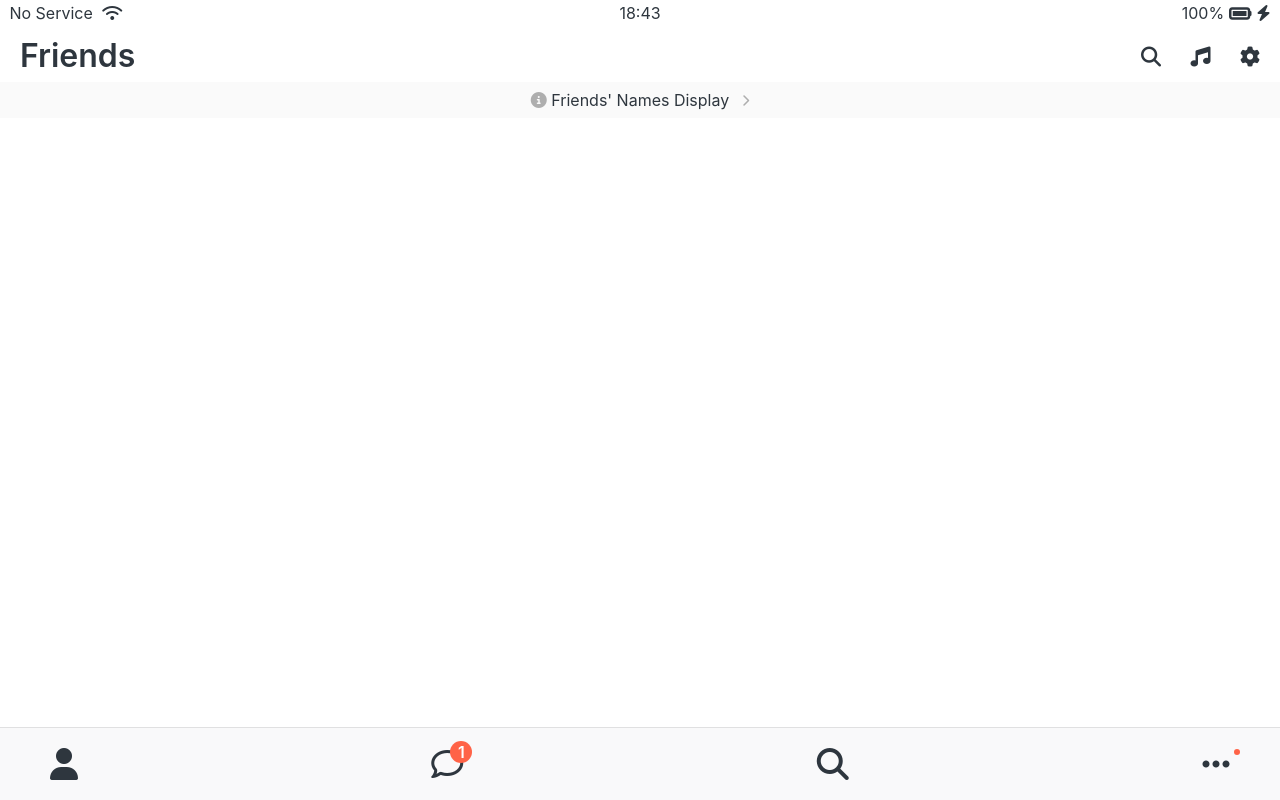
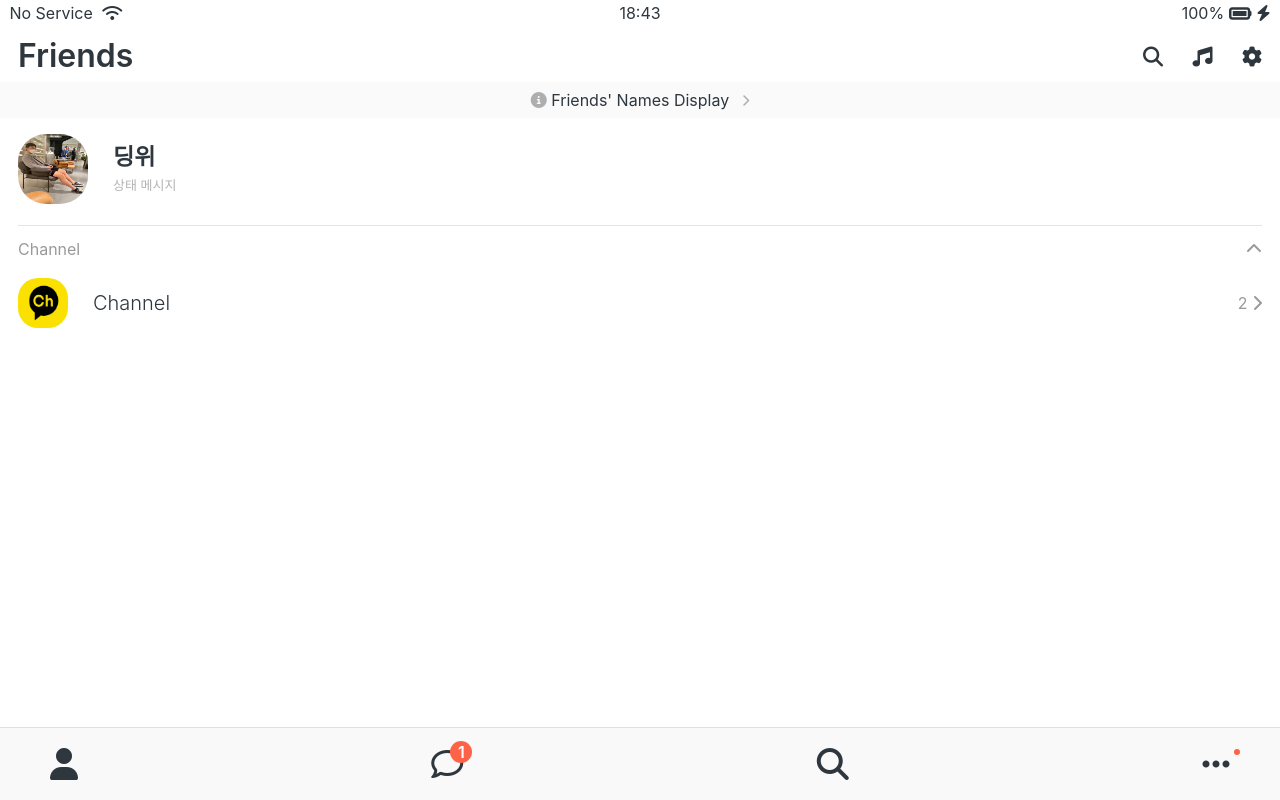
Before and after one commit to wjddn3711/cloning_practice, a plain HTML site: page friends.html in a window 1280 px wide. Drawn offline with Linux system fonts and the light colour scheme.

Commit message:
friend sheet update

```diff
--- a/CSS/components/screen-header.css
+++ b/CSS/components/screen-header.css
@@ -1,8 +1,8 @@
 .screen-header {
   margin-top: 40px;
   margin-bottom: 10px;
-  margin-left: 20px;
-  margin-right: 20px;
+  margin-left: var(--horizontal-space);
+  margin-right: var(--horizontal-space);
   /* padding: 10px; */
   display: flex;
   justify-content: space-between;
--- /dev/null
+++ b/CSS/components/user-component.css
@@ -0,0 +1,51 @@
+/* .user-component {
+  border-bottom: 1px solid rgba(0, 0, 0, 0.1);
+} */
+.user-component,
+.user-component__column:first-child {
+  display: flex;
+  padding: 8px 0px;
+  align-items: center;
+}
+
+.user-component {
+  justify-content: space-between;
+}
+
+.user-component__column:last-child {
+  color: rgba(0, 0, 0, 0.4);
+}
+
+.user-component__avatar {
+  width: 60px;
+  height: 60px;
+  border-radius: 28px;
+  margin-right: 25px;
+}
+
+.user-component__title {
+  font-size: 23px;
+  font-weight: 600;
+}
+
+.user-component__subtitle {
+  margin-top: 10px;
+  font-size: 13px;
+  color: rgba(0, 0, 0, 0.3);
+}
+
+.user-component__avatar--xl {
+  width: 70px;
+  height: 70px;
+}
+
+.user-component__avatar--sm {
+  width: 50px;
+  height: 50px;
+  border-radius: 20px;
+}
+
+.user-component__title--not-bold {
+  font-size: 20px;
+  font-weight: 300;
+}
--- a/CSS/screens/friends.css
+++ b/CSS/screens/friends.css
@@ -4,6 +4,7 @@
   background-color: rgba(0, 0, 0, 0.02);
   padding: 10px 0px;
   font-size: 16px;
+  /* margin-bottom: 10px; */
 }
 
 #friends-display-link span {
@@ -13,3 +14,19 @@
 #friends-display-link i {
   color: rgba(0, 0, 0, 0.3);
 }
+
+.friends-screen__channel {
+  margin: 5px 0px;
+  border-top: 1px solid rgba(0, 0, 0, 0.1);
+  padding-top: 15px;
+}
+
+.friends-screen__channel-header {
+  color: rgba(0, 0, 0, 0.4);
+  display: flex;
+  justify-content: space-between;
+}
+
+.friends-screen {
+  padding: 0px var(--horizontal-space);
+}
--- a/CSS/styles.css
+++ b/CSS/styles.css
@@ -4,6 +4,7 @@
 @import "components/status-bar.css";
 @import "components/nav-bar.css";
 @import "components/screen-header.css";
+@import "components/user-component.css";
 /* screens */
 @import "screens/login.css";
 @import "screens/friends.css";
--- a/CSS/variables.css
+++ b/CSS/variables.css
@@ -1,3 +1,4 @@
 :root {
   --yellow: #fae100;
+  --horizontal-space: 18px;
 }
--- a/friends.html
+++ b/friends.html
@@ -41,6 +41,39 @@
         <i class="fas fa-chevron-right fa-xs"></i>
     </a>
 
+    <main class="friends-screen">
+        <div class="user-component">
+            <div class="user-component__column">
+                <img src="screenshots/profilephoto.jpeg" class="user-component__avatar user-component__avatar--xl">
+                <div class="user-component__text">
+                    <h4 class="user-component__title">딩위</h4>
+                    <h6 class="user-component__subtitle">상태 메시지 </h6>
+                </div>
+            </div>
+            <div class="user-component__column"></div>
+        </div>
+        <div class="friends-screen__channel">
+            <div class="friends-screen__channel-header">
+                <span>Channel</span>
+                <i class="fas fa-chevron-up"></i>
+            </div>
+        </div>
+        <div class="user-component">
+            <div class="user-component__column">
+                <img src="screenshots/channel.png" class="user-component__avatar user-component__avatar--sm">
+                <div class="user-component__text">
+                    <h4 class="user-component__title user-component__title--not-bold">Channel</h4>
+                    <!-- <h6 class="user-component__subtitle">상태 메시지 </h6> -->
+                </div>
+            </div>
+            <div class="user-component__column">
+                <span>2
+                    <i class="fas fa-chevron-right"></i>
+                </span>
+            </div>
+        </div>
+    </main>
+
     <nav class="nav">
         <ul class="nav__list">
             <li class="nav__btn">
```
Also changed, not shown: screenshots/channel.png (added), screenshots/profilephoto.jpeg (added).
